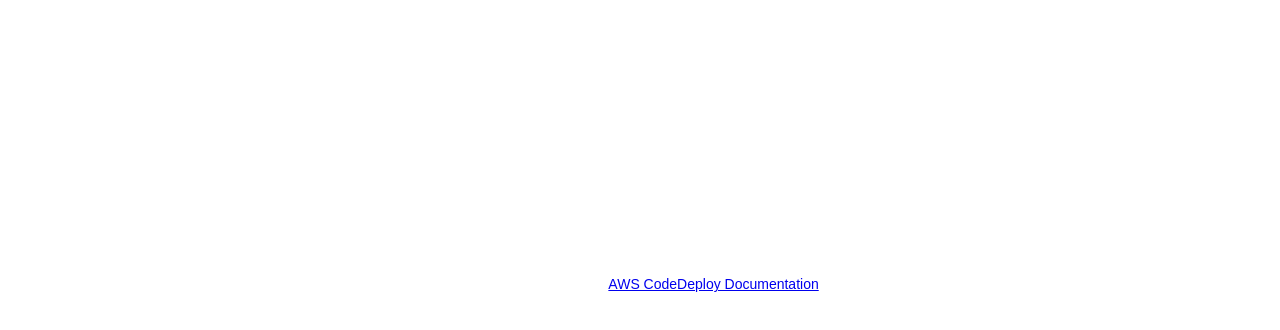
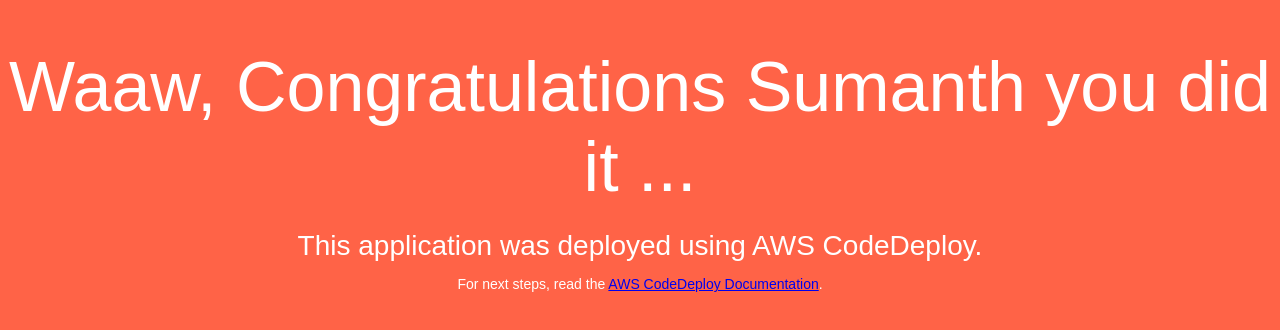
Before and after one commit to sumantha-NTS/AWS-CD-sample, a plain HTML site: page index.html in a window 1280 px wide. Drawn offline with Linux system fonts and the light colour scheme.

Commit message:
Update index.html

```diff
--- a/index.html
+++ b/index.html
@@ -6,7 +6,7 @@
   <style>
     body {
       color: #ffffff;
-      background-color: 'red';
+      background-color: #ff6347;
       font-family: Arial, sans-serif;
       font-size: 14px;
     }
```
